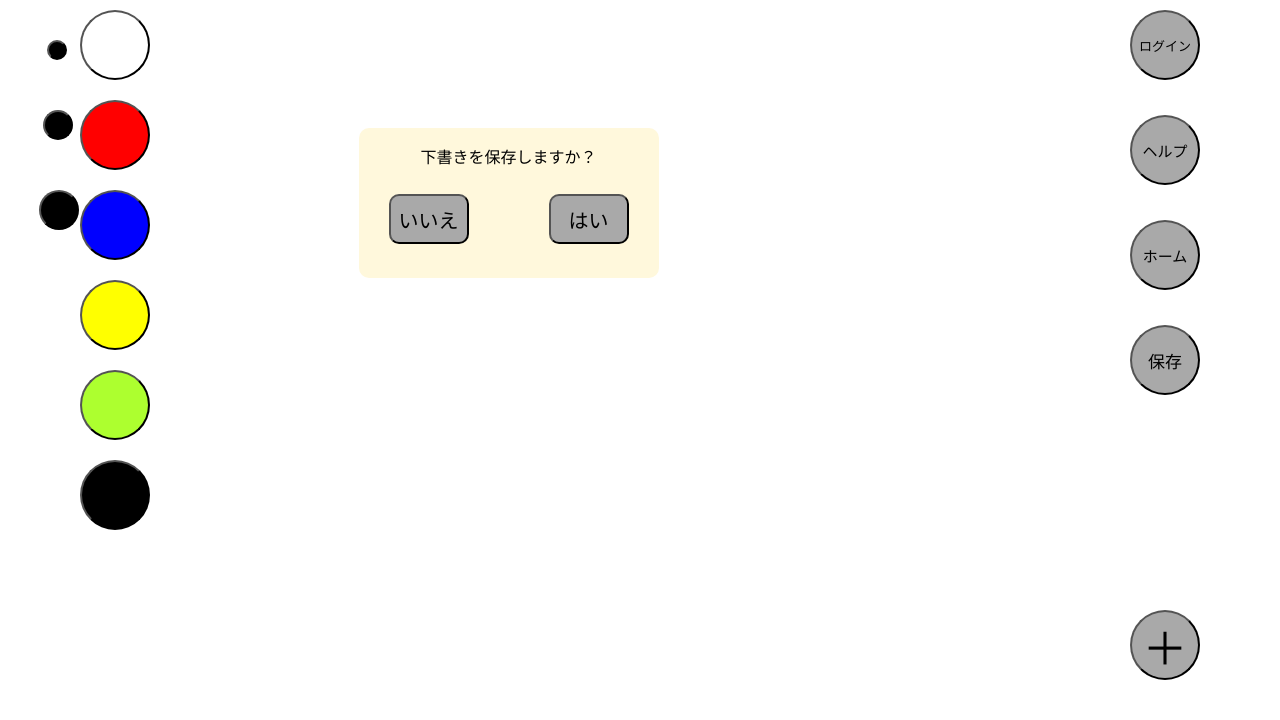
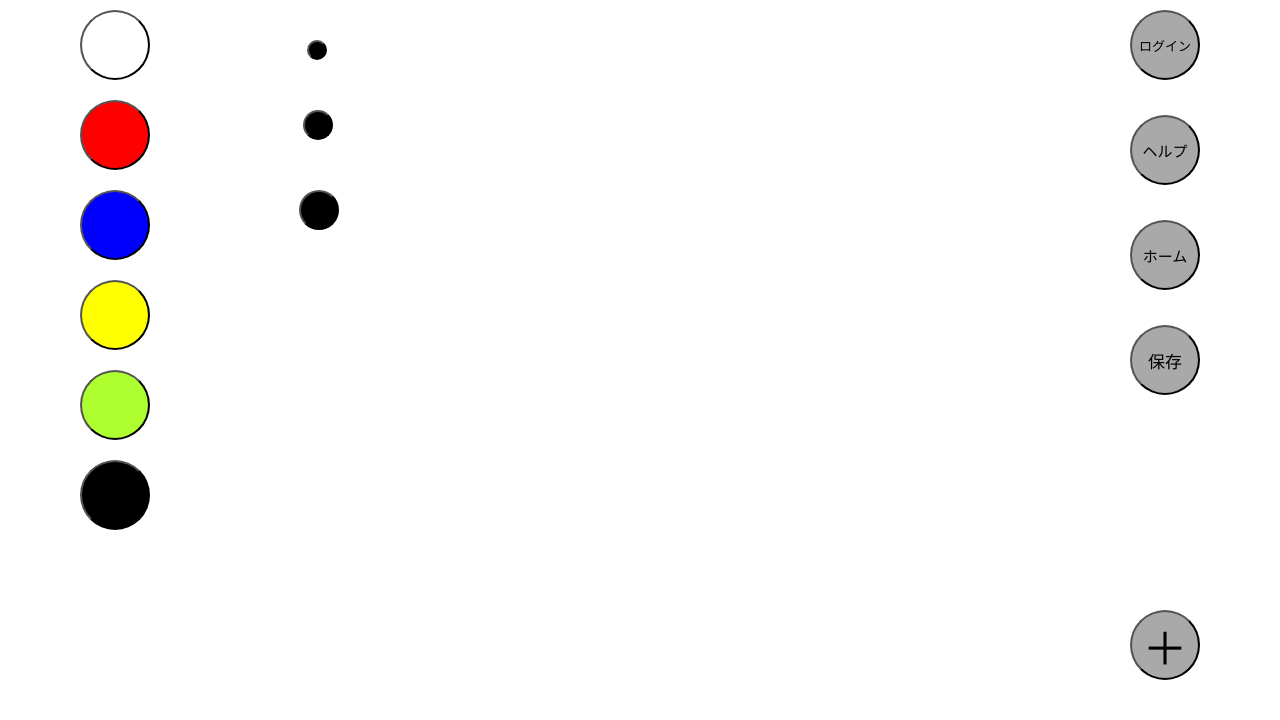
Before and after one commit to i078ff/hand_draw, a Flask app: template app/templates/index2.html in a window 1280 px wide. Shown: the part 90-810 px from the top of the page. Run offline with Flask 2, Linux system fonts and the light colour scheme; the template is opened without the code that fills it, so the values that code supplies are empty.

Commit message:
update 太さボタンをheaderに移動
CSSで編集しやすいように変更しました

```diff
--- a/app/static/style/stylesheet.css
+++ b/app/static/style/stylesheet.css
@@ -80,7 +80,7 @@ button{
     background-color: black;
 }
 
-.button_1{
+.button-thickness-hide{
     margin-right: 40%;
     margin-left: 8px;
 
--- a/app/templates/index2.html
+++ b/app/templates/index2.html
@@ -26,9 +26,14 @@
                 </div>
             </div>
             <div class="menu-thickness">
-                <button>
+                <button class="button-thickness">
                     太さ
                 </button>
+                <div class="button-thickness-hide">
+                    <div class="s"><button></button></div>
+                    <div class="m"><button></button></div>
+                    <div class="l"><button></button></div>
+                </div>
             </div>
             <div class="menu-back">
                 <button>
@@ -55,13 +60,6 @@
 
 
     <main class="main">
-        <div class="button_1">
-            <div class="s"><button></button></div>
-            <div class="m"><button></button></div>
-            <div class="l"><button></button></div>
-        </div>
-
-
         <div class="draft_save">
             <p>下書きを保存しますか？</p>
             <div class="no_yes">
```
